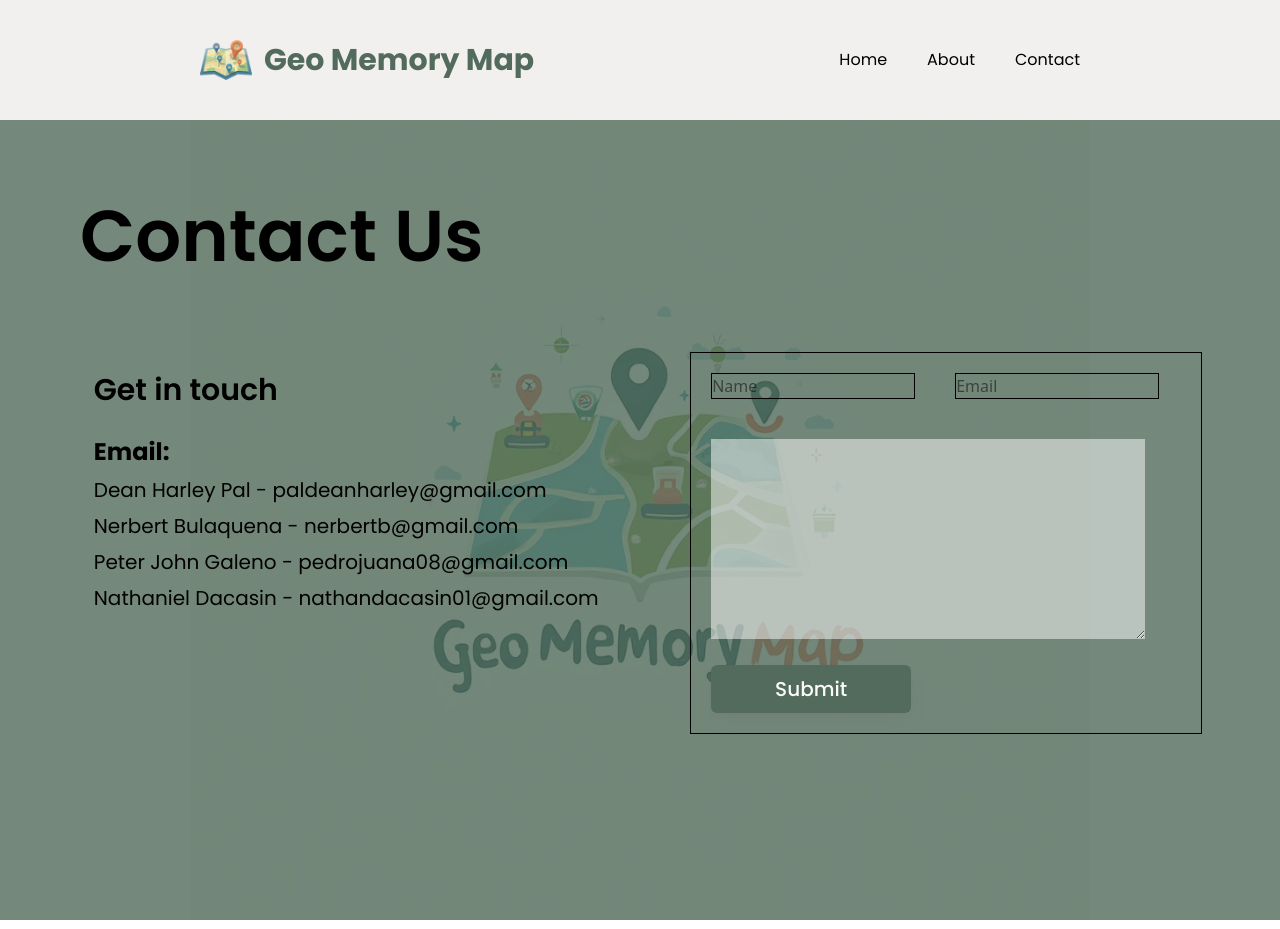
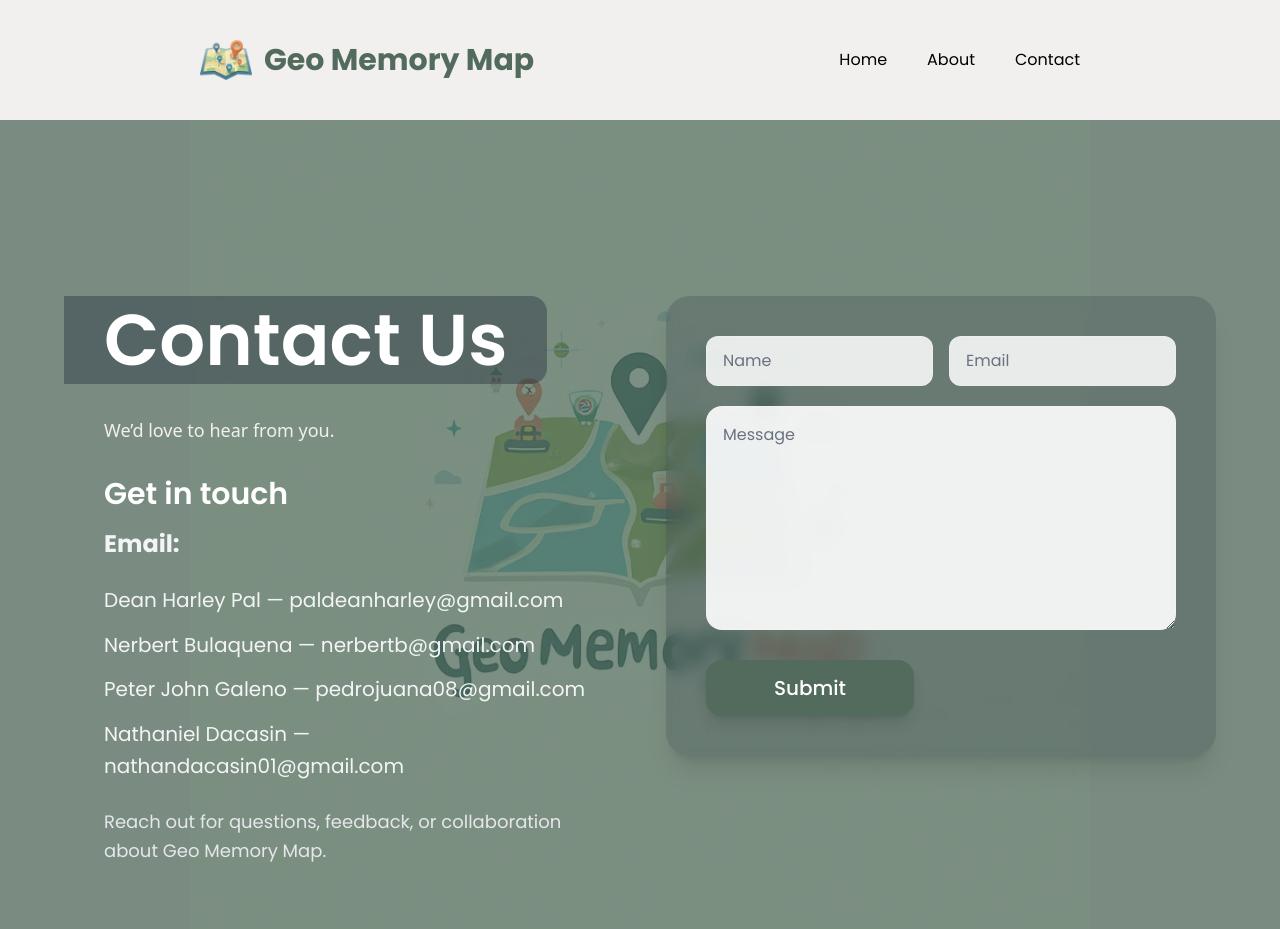
Before and after one commit to UCC-Batch-26/geomemorymap, a React (Vite) app in the folder apps/frontend/: page /contact in a window 1280 px wide. Before the commit the page ends 800 px from the top, so only its background shows below. Built offline with nearby package versions, Linux system fonts and the light colour scheme; no server answers.

Commit message:
feat: implement contact page layout and styling

```diff
--- a/apps/frontend/src/modules/home/pages/contact-page.jsx
+++ b/apps/frontend/src/modules/home/pages/contact-page.jsx
@@ -1,48 +1,79 @@
+import bg from '@/assets/geo-memory-map-bg.png';
+
 function ContactPage() {
   return (
-    <section className="fixed bg-[url(@/assets/geo-memory-map-bg.png)] bg-size-[900px] bg-no-repeat bg-center h-screen w-full">
-      <div className="bg-[#526b5c]/80 h-full">
-        <div className=" font-display flex flex-col justify-center-safe gap-5 text-left">
-          <h1 className="text-7xl font-semibold p-20">Contact Us</h1>
+    <section className="relative min-h-screen w-full overflow-hidden">
+      <div
+        className="absolute inset-0 bg-center bg-no-repeat bg-[length:900px]"
+        style={{
+          backgroundImage: `url(${bg})`,
+        }}
+      />
+
+      <div className="absolute inset-0 bg-[#526b5c]/75" />
+
+      <div className="relative z-10 grid min-h-screen items-start px-16 pt-44 pb-16 lg:grid-cols-[1.6fr_1fr] gap-20">
+        <div className="flex flex-col gap-8 text-left max-w-4xl">
+          <h1 className="font-display md:text-5xl lg:text-7xl font-semibold text-white bg-gray-800/40 w-fit pr-10 rounded-r-2xl pl-10 py-2">
+            Contact Us
+          </h1>
+
+          <p className="ml-10 text-[#f2f0ef] text-lg font-medium">We’d love to hear from you.</p>
+
+          <div className="ml-10 max-w-3xl space-y-6">
+            <div>
+              <h2 className="font-display text-3xl font-semibold text-white">Get in touch</h2>
+              <p className="mt-4 font-display text-2xl font-bold text-gray-100">Email:</p>
             </div>
 
-        <div className="flex flex-wrap text-left  place-content-around">
-          <div>
-            <h2 className="font-display font-semibold pl-20 py-5 text-3xl">Get in touch</h2>
-            <p className="font-display font-bold pl-20 py-2 text-2xl">Email:</p>
+            <ul className="font-display text-xl text-gray-100 leading-relaxed space-y-3">
+              <li>Dean Harley Pal — paldeanharley@gmail.com</li>
+              <li>Nerbert Bulaquena — nerbertb@gmail.com</li>
+              <li>Peter John Galeno — pedrojuana08@gmail.com</li>
+              <li>Nathaniel Dacasin — nathandacasin01@gmail.com</li>
+            </ul>
 
-            <ul className="font-display pl-20 text-xl space-y-2">
-              <li>Dean Harley Pal - paldeanharley@gmail.com</li>
-              <li>Nerbert Bulaquena - nerbertb@gmail.com</li>
-              <li>Peter John Galeno - pedrojuana08@gmail.com</li>
-              <li>Nathaniel Dacasin - nathandacasin01@gmail.com</li>
-            </ul>
+            <p className="font-display text-lg text-gray-200 leading-relaxed max-w-2xl">
+              Reach out for questions, feedback, or collaboration about Geo Memory Map.
+            </p>
           </div>
-          <div className="flex w-[50%] justify-center items-center">
-            <form action="submit" method="post" className="border border-solid w-[80%]  ">
+        </div>
+
+        <div className="flex justify-center lg:justify-center">
+          <form
+            action="submit"
+            method="post"
+            className="w-[550px] rounded-3xl bg-gray-800/20 backdrop-blur-sm px-10 py-10 shadow-xl"
+          >
+            <div className="grid grid-cols-1 gap-4 md:grid-cols-2">
               <input
                 type="text"
-                name=""
                 id="name"
                 placeholder="Name"
-                className="border border-solid w-[40%] my-5 mx-5"
+                className="w-full rounded-xl border border-white/15 bg-white/85 px-4 py-3 font-display text-[#24342b] outline-none placeholder:text-gray-500 focus:border-white/30"
               />
+
               <input
                 type="email"
-                name=""
                 id="email"
                 placeholder="Email"
-                className="border border-solid  w-[40%] mx-5"
+                className="w-full rounded-xl border border-white/15 bg-white/85 px-4 py-3 font-display text-[#24342b] outline-none placeholder:text-gray-500 focus:border-white/30"
               />
-              <textarea name="" id="" className="bg-white/50 w-[85%] h-50  m-5"></textarea>
+            </div>
+
+            <textarea
+              id="message"
+              placeholder="Message"
+              className="mt-5 h-56 w-full rounded-2xl border border-white/15 bg-white/90 px-4 py-4 font-display text-[#24342b] outline-none placeholder:text-gray-500 focus:border-white/30"
+            ></textarea>
+
             <button
               type="submit"
-                className="inline-flex h-12 w-50 ml-5 mb-5 font-display text-xl items-center justify-center rounded-md bg-[#526b5c] px-5 font-medium text-neutral-50 shadow-lg shadow-neutral-500/20 transition active:scale-90"
+              className="mt-6 inline-flex h-14 w-full md:w-52 items-center justify-center rounded-2xl bg-[#526b5c] px-6 font-display text-xl font-medium text-white shadow-lg transition-transform duration-200 hover:scale-105 active:scale-95"
             >
               Submit
             </button>
           </form>
-          </div>
         </div>
       </div>
     </section>
```
Also changed, not shown: 1 other file (tests, documents, lock files or other folders). Lines whose indentation alone changed are shown as unchanged.
